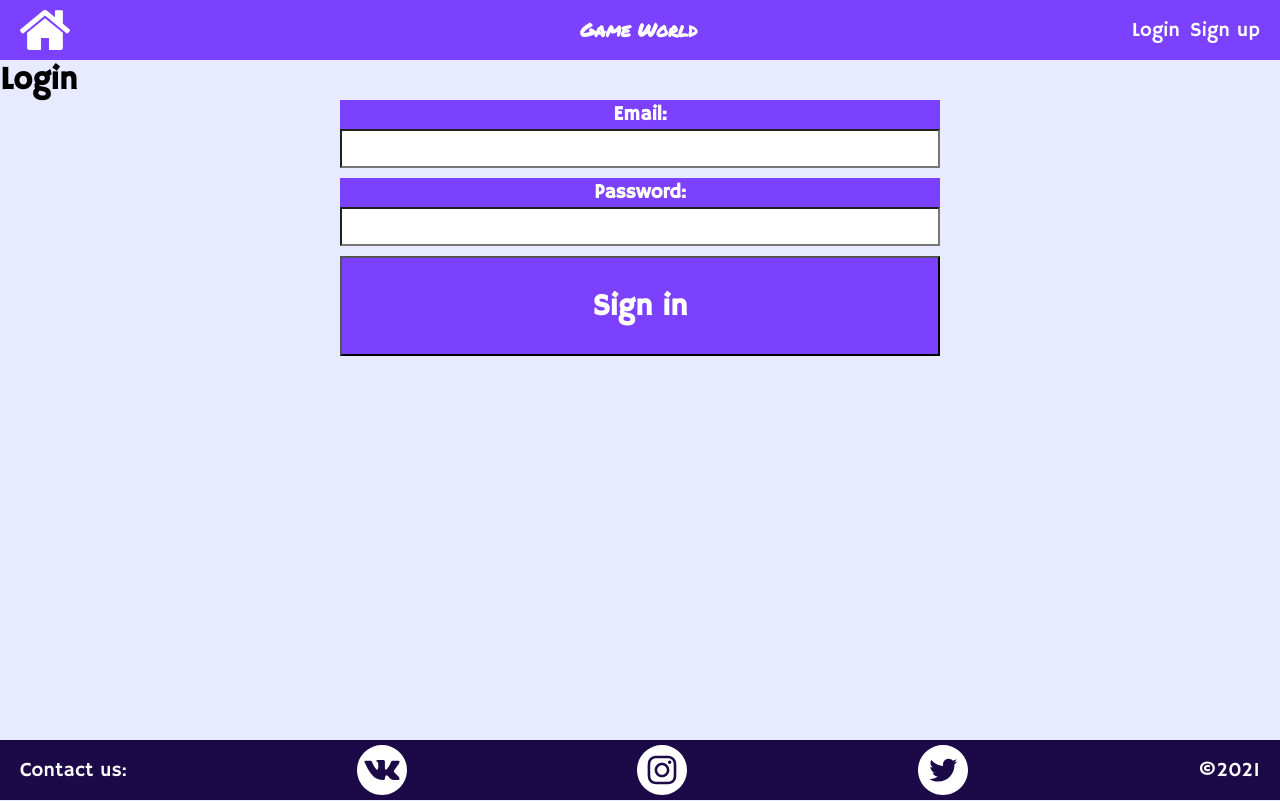
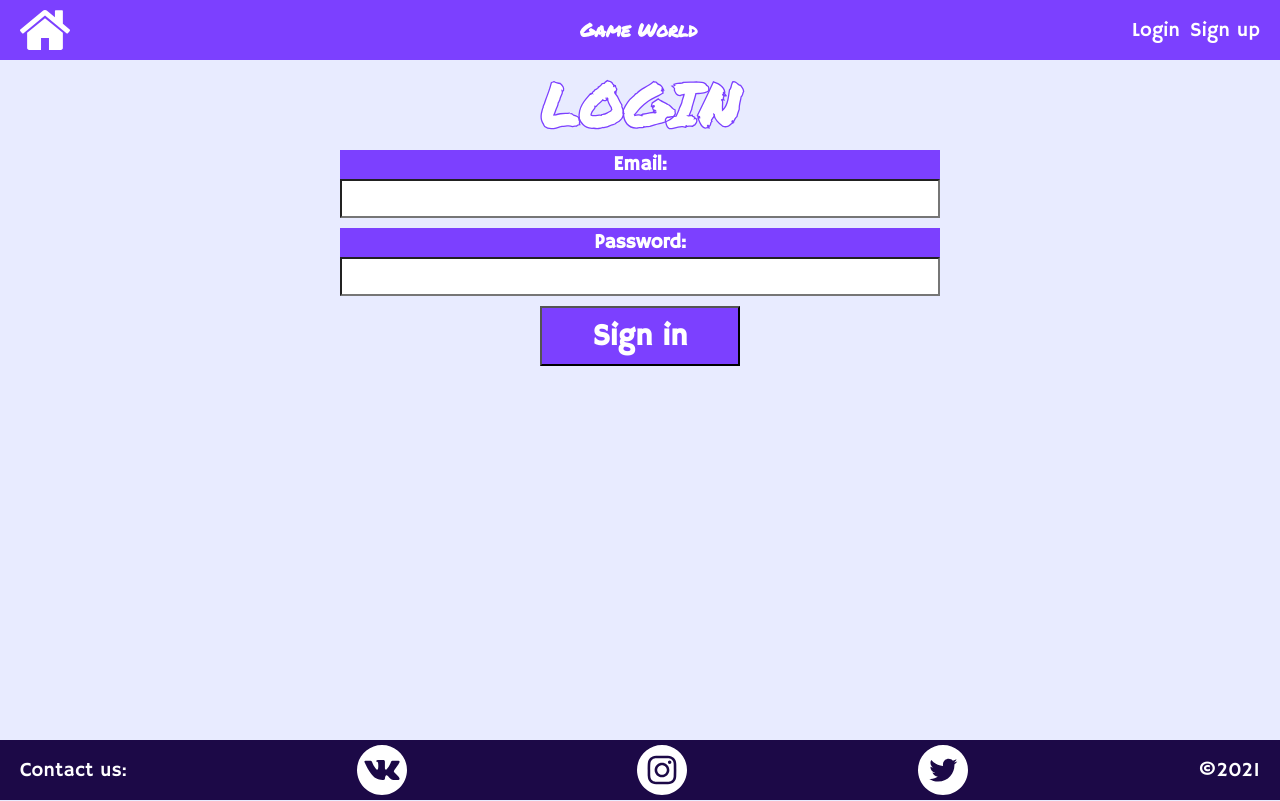
Before and after one commit to Falxns/Game-World, a React (Create React App) app in the folder client/: page /login in a window 1280 px wide. Built offline with nearby package versions, Linux system fonts and the light colour scheme.

Commit message:
refactor: update styles in login page

```diff
--- a/client/src/pages/Login/login.css
+++ b/client/src/pages/Login/login.css
@@ -1,8 +1,20 @@
-.login-container {
+.login__header {
+  font-size: 60px;
+  width: 100%;
+  height: 90px;
+  text-align: center;
+  text-transform: uppercase;
+  color: #fff;
+  -webkit-text-stroke: #7c40ff 1.3px;
+  font-family: "Marker", cursive;
+}
+
+.login__container {
   margin: 0 auto;
   width: 600px;
   display: flex;
   flex-direction: column;
+  align-items: center;
 }
 
 .container__label {
@@ -26,7 +38,8 @@
 .container__button {
   font-size: 30px;
   font-weight: bold;
-  height: 100px;
+  width: 200px;
+  height: 60px;
   background-color: #7c40ff;
   color: #fff;
 }
--- a/client/src/pages/Login/login.jsx
+++ b/client/src/pages/Login/login.jsx
@@ -47,8 +47,8 @@ class Login extends Component {
   render() {
     return (
       <>
-        <h1 className="head-line">Login</h1>
-        <div className="login-container">
+        <h1 className="login__header">Login</h1>
+        <div className="login__container">
           <label className="container__label" htmlFor="email">
             Email:
           </label>
```
